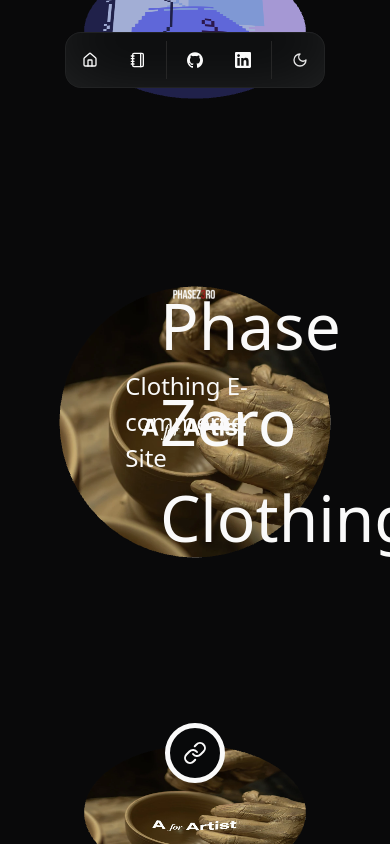
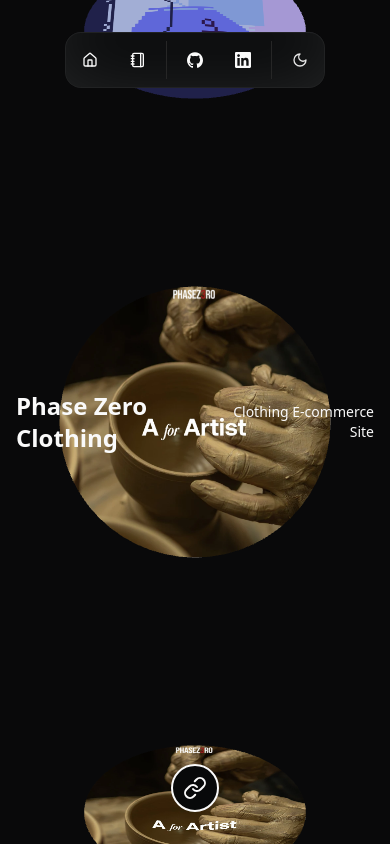
Before and after one commit to Tamrakar182/Personal-Website, a React (Vite) app: page /#/projects in a window 390 px wide. Built offline with nearby package versions, Linux system fonts and the light colour scheme.

Commit message:
fix responsiveness

```diff
--- a/src/blocks/Components/InfiniteMenu/InfiniteMenu.tsx
+++ b/src/blocks/Components/InfiniteMenu/InfiniteMenu.tsx
@@ -92,7 +92,6 @@
     outColor.a *= vAlpha;
 }
 `;
-
 
 class Face {
   public a: number;
@@ -977,40 +976,57 @@
       }
     };
 
+    const drawImageToCell = (img: HTMLImageElement, cellIndex: number) => {
+      const x = (cellIndex % this.atlasSize) * cellSize;
+      const y = Math.floor(cellIndex / this.atlasSize) * cellSize;
+
+      // Clear the cell first
+      ctx.fillStyle = '#ffffff';
+      ctx.fillRect(x, y, cellSize, cellSize);
+
+      // Calculate scale to cover the entire cell (crop excess)
+      const imgAspect = img.width / img.height;
+      const cellAspect = 1; // Square cells
+      let scale: number;
+      let drawWidth: number;
+      let drawHeight: number;
+      let offsetX: number;
+      let offsetY: number;
+
+      if (imgAspect > cellAspect) {
+        // Image is wider - scale to fit height, crop width
+        scale = cellSize / img.height;
+        drawWidth = img.width * scale;
+        drawHeight = cellSize;
+        offsetX = (cellSize - drawWidth) / 2;
+        offsetY = 0;
+      } else {
+        // Image is taller - scale to fit width, crop height
+        scale = cellSize / img.width;
+        drawWidth = cellSize;
+        drawHeight = img.height * scale;
+        offsetX = 0;
+        offsetY = (cellSize - drawHeight) / 2;
+      }
+
+      // Save context and clip to cell boundaries
+      ctx.save();
+      ctx.beginPath();
+      ctx.rect(x, y, cellSize, cellSize);
+      ctx.clip();
+
+      // Draw the scaled and positioned image
+      ctx.drawImage(img, x + offsetX, y + offsetY, drawWidth, drawHeight);
+
+      ctx.restore();
+    };
+
     this.items.forEach((item, i) => {
       const img = new Image();
       img.crossOrigin = 'anonymous';
 
       img.onload = () => {
-        const x = (i % this.atlasSize) * cellSize;
-        const y = Math.floor(i / this.atlasSize) * cellSize;
-
-        // Calculate scaling to fit image in cell while maintaining aspect ratio
-        const imgAspect = img.width / img.height;
-        const cellAspect = 1; // Square cells
-
-        let drawWidth = cellSize;
-        let drawHeight = cellSize;
-        let drawX = x;
-        let drawY = y;
-
-        if (imgAspect > cellAspect) {
-          // Image is wider, fit to height
-          drawWidth = cellSize * imgAspect;
-          drawX = x - (drawWidth - cellSize) / 2;
-        } else {
-          // Image is taller, fit to width
-          drawHeight = cellSize / imgAspect;
-          drawY = y - (drawHeight - cellSize) / 2;
-        }
-
-        // Clear the cell first
-        ctx.fillStyle = '#ffffff';
-        ctx.fillRect(x, y, cellSize, cellSize);
-
-        // Draw the image
-        ctx.drawImage(img, drawX, drawY, drawWidth, drawHeight);
-
+        drawImageToCell(img, i);
         loadedImages++;
         checkAllLoaded();
       };
@@ -1429,7 +1445,14 @@
         <>
           <h2
             className={cn(
-              'select-none absolute text-foreground [font-size:4rem] left-[1.6em] top-1/2 transform translate-x-[20%] -translate-y-1/2 transition-all ease-smooth',
+              'select-none absolute text-foreground font-bold leading-tight transition-all ease-smooth',
+              // Mobile styles
+              'text-2xl sm:text-3xl md:text-4xl lg:text-5xl xl:text-6xl',
+              'left-4 sm:left-6 md:left-8 lg:left-12 xl:left-16',
+              'top-1/2 transform -translate-y-1/2',
+              // Responsive max width to prevent overflow
+              'max-w-[calc(50vw-2rem)] sm:max-w-[calc(45vw-3rem)] md:max-w-[calc(40vw-4rem)]',
+              'break-words hyphens-auto',
               {
                 'opacity-0 pointer-events-none duration-100': isMoving,
                 'opacity-100 pointer-events-auto duration-500': !isMoving,
@@ -1441,12 +1464,17 @@
 
           <p
             className={cn(
-              'select-none absolute max-w-[10ch] text-[1.5rem] top-1/2 text-foreground right-[1%] transition-all ease-smooth',
+              'select-none absolute text-foreground transition-all ease-smooth leading-relaxed',
+              // Mobile styles
+              'text-sm sm:text-base md:text-lg lg:text-xl',
+              'right-4 sm:right-6 md:right-8 lg:right-12 xl:right-16',
+              'top-1/2 transform -translate-y-1/2',
+              // Responsive max width
+              'max-w-[calc(45vw-2rem)] sm:max-w-[calc(40vw-3rem)] md:max-w-[calc(35vw-4rem)]',
+              'text-right break-words hyphens-auto',
               {
-                'opacity-0 pointer-events-none duration-100 translate-x-[-60%] -translate-y-1/2':
-                  isMoving,
-                'opacity-100 pointer-events-auto duration-500 translate-x-[-90%] -translate-y-1/2':
-                  !isMoving,
+                'opacity-0 pointer-events-none duration-100': isMoving,
+                'opacity-100 pointer-events-auto duration-500': !isMoving,
               },
             )}
           >
@@ -1456,11 +1484,14 @@
           <div
             onClick={handleButtonClick}
             className={cn(
-              'absolute left-1/2 z-10 w-[60px] h-[60px] grid place-items-center bg-background border-[5px] border-foreground rounded-full cursor-pointer transition-all ease-smooth  hover:scale-110',
+              'absolute left-1/2 z-10 grid place-items-center bg-background border-foreground rounded-full cursor-pointer transition-all ease-smooth hover:scale-110',
+              // Responsive button size
+              'w-12 h-12 border-2 sm:w-14 sm:h-14 sm:border-3 md:w-16 md:h-16 md:border-4 lg:w-20 lg:h-20 lg:border-[5px]',
               {
                 'bottom-[-80px] opacity-0 pointer-events-none duration-100 scale-0 -translate-x-1/2':
                   isMoving,
-                'bottom-[3.8em] opacity-100 pointer-events-auto duration-500 scale-100 -translate-x-1/2':
+                // Responsive bottom positioning
+                'bottom-8 sm:bottom-12 md:bottom-16 lg:bottom-20 opacity-100 pointer-events-auto duration-500 scale-100 -translate-x-1/2':
                   !isMoving,
               },
             )}
```
